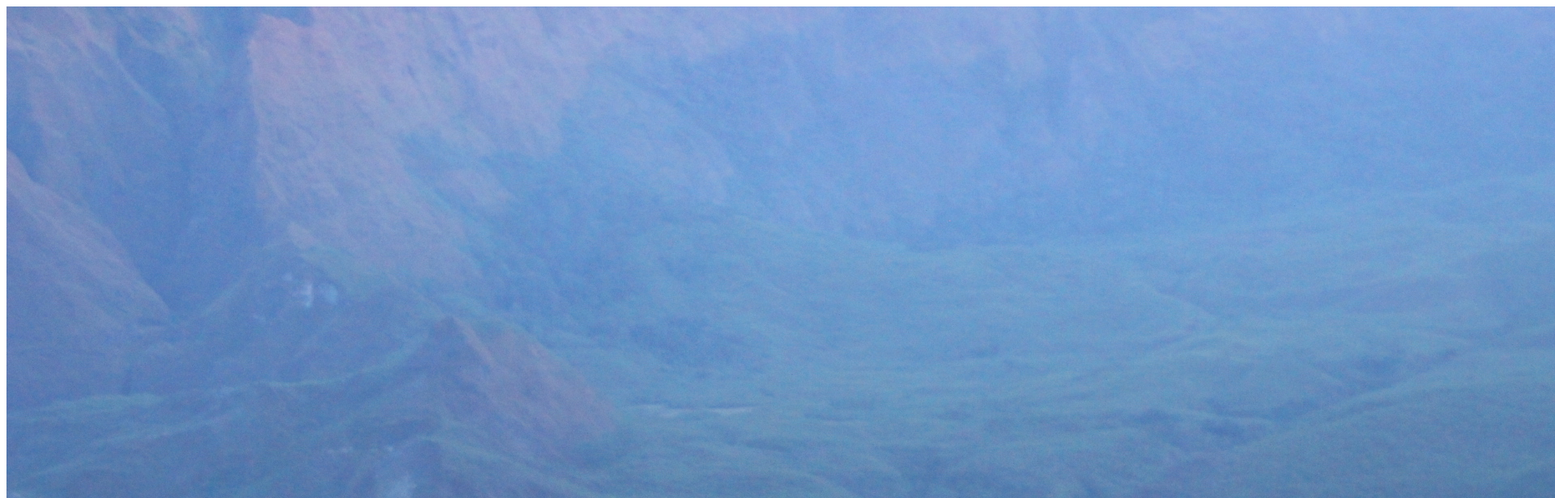
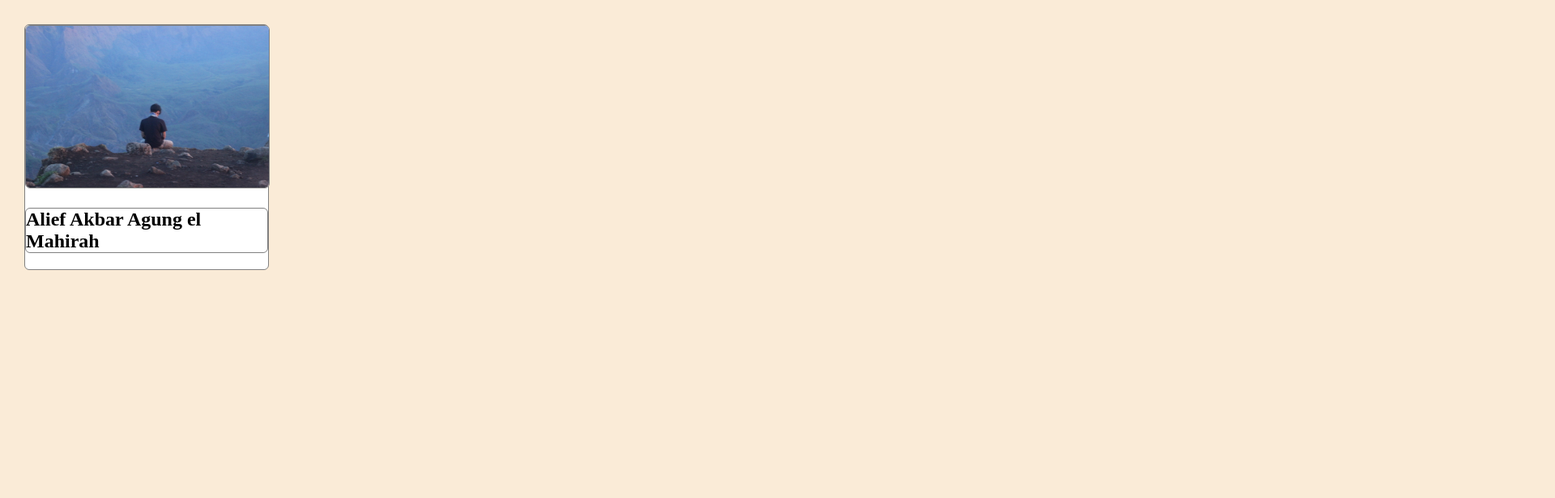
Before and after one commit to AliefAA/my-repo-from-remote, a plain HTML site: page index.html in a window 1280 px wide. Shown: the top 616 px of the page at 81% size, 1920 px wide, since content can reach past the window. Drawn offline with Linux system fonts and the light colour scheme.

Commit message:
added initial style.css to style the profile

```diff
--- a/index.html
+++ b/index.html
@@ -2,11 +2,14 @@
 <html>
 <head>
 	<title></title>
+
+	<link rel="stylesheet" href="style.css">
 </head>
 <body>
 	<div id="profile-container">
 		<img id="profile-container" src="images/alief.jpg" alt="profil image"/>
 		<h2 id="profile-container">Alief Akbar Agung el Mahirah</h2>
 	</div>
+
 </body>
 </html>
--- /dev/null
+++ b/style.css
@@ -0,0 +1,24 @@
+body{
+	width: 100%;
+	margin: 30px;
+	background-color: antiquewhite;
+
+}
+
+#profile-container{
+	max-width: 300px;
+	background-color: white;
+	border: 1px solid gray;
+	border-radius: 6px;
+
+}
+
+#profil-image{
+	width: 100%;
+	height: auto;
+
+}
+
+#profil-name{
+	text-align: center;
+}
```
